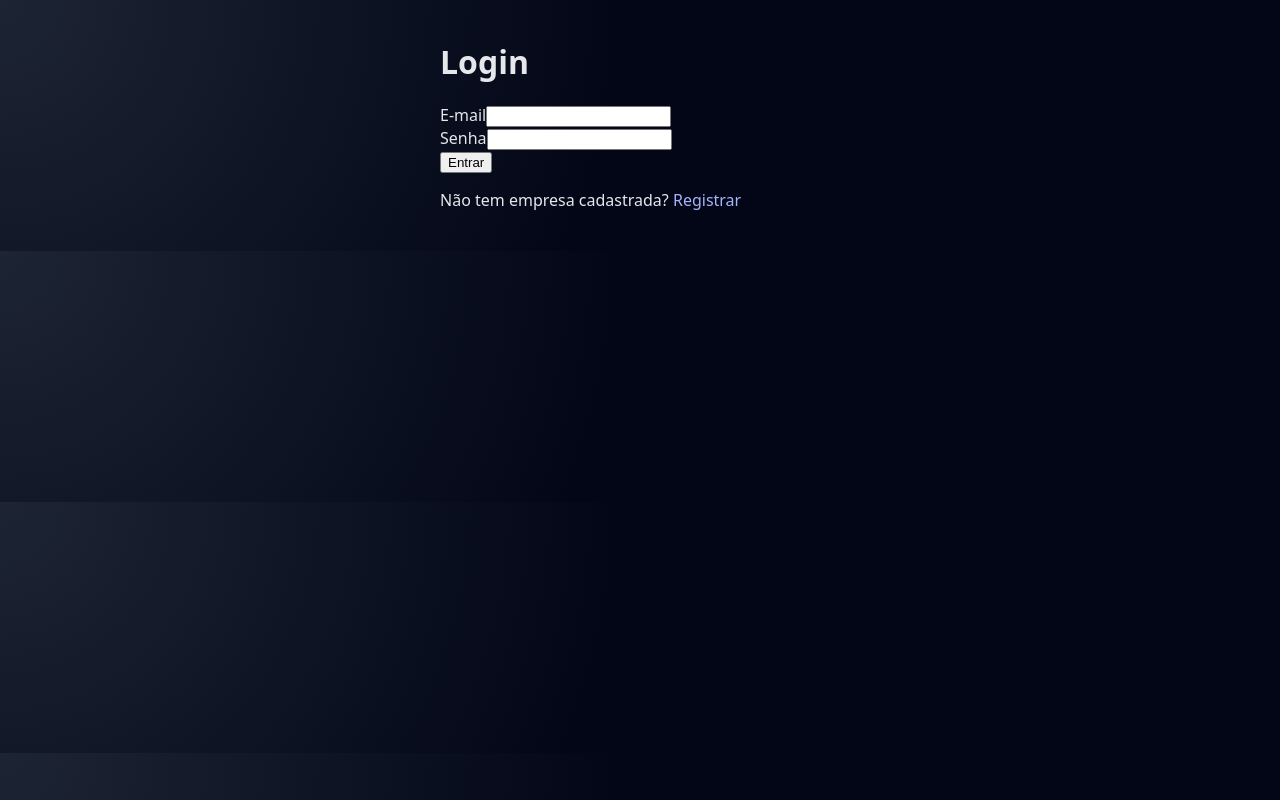
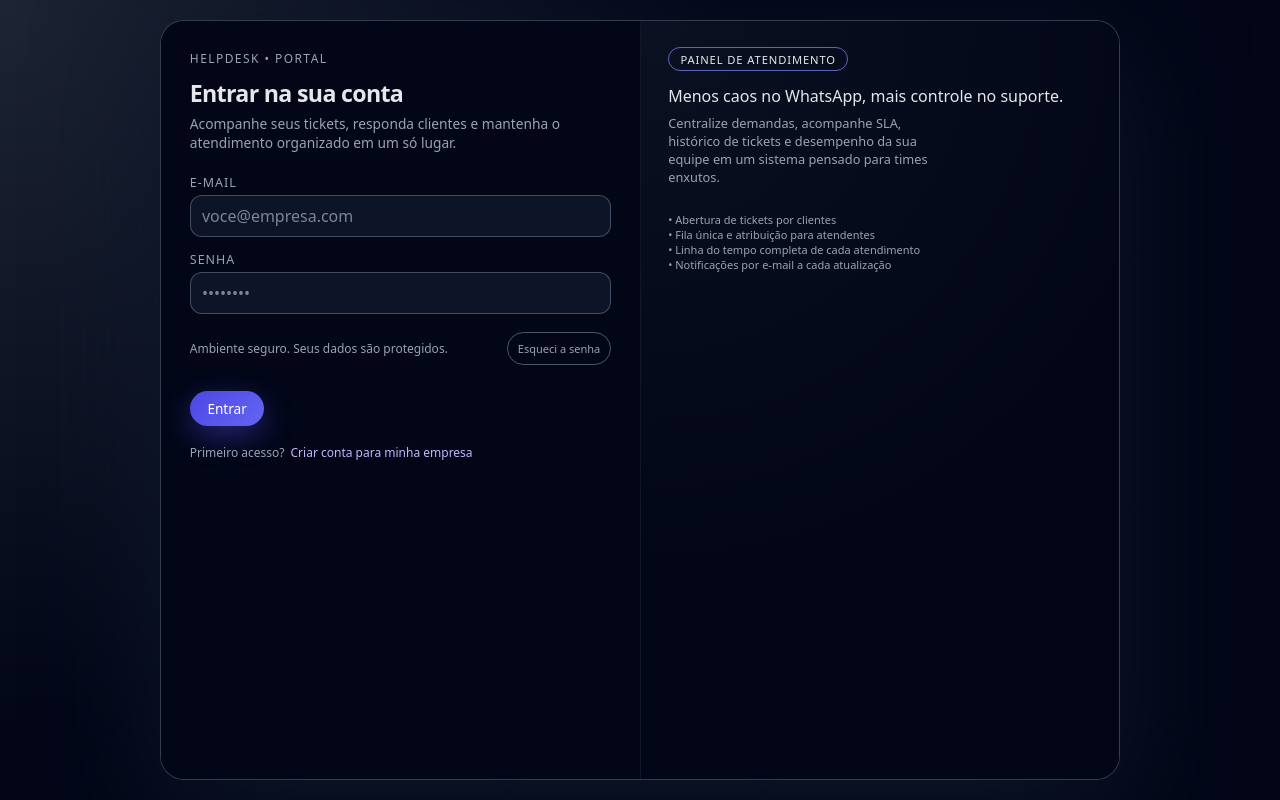
Before and after one commit to intalkconnect/hs_dk_f, a React app: page /login in a window 1280 px wide. Built offline with nearby package versions, Linux system fonts and the light colour scheme.

Commit message:
Update LoginPage.js

```diff
--- a/src/pages/LoginPage.js
+++ b/src/pages/LoginPage.js
@@ -1,59 +1,200 @@
 import React, { useState } from "react";
-import { useNavigate, Link } from "react-router-dom";
+import { useNavigate, Link, useLocation } from "react-router-dom";
 import { apiFetch } from "../api/client";
 import { useAuth } from "../context/AuthContext";
 
 export default function LoginPage() {
-  const [email, setEmail] = useState("");
-  const [password, setPassword] = useState("");
+  const { setUserAndToken } = useAuth();
+  const navigate = useNavigate();
+  const location = useLocation();
+  const [form, setForm] = useState({ email: "", password: "" });
+  const [loading, setLoading] = useState(false);
   const [error, setError] = useState("");
-  const { login } = useAuth();
-  const navigate = useNavigate();
+
+  const fromRegister =
+    location.state && location.state.from === "register-company";
+
+  const handleChange = (field) => (e) =>
+    setForm((f) => ({ ...f, [field]: e.target.value }));
 
   const handleSubmit = async (e) => {
     e.preventDefault();
     setError("");
+    setLoading(true);
     try {
       const data = await apiFetch("/auth/login", {
         method: "POST",
-        body: JSON.stringify({ email, password })
+        body: JSON.stringify(form)
       });
-      login(data.token, data.user);
-      if (data.user.role === "client") navigate("/client");
-      else navigate("/agent");
+
+      setUserAndToken(data.user, data.token);
+
+      if (data.user.role === "client") {
+        navigate("/client");
+      } else {
+        navigate("/agent");
+      }
     } catch (err) {
-      setError(err.error || "Erro ao fazer login");
+      setError(err.error || "Erro ao entrar. Verifique suas credenciais.");
+    } finally {
+      setLoading(false);
     }
   };
 
   return (
-    <div style={{ maxWidth: 400, margin: "40px auto" }}>
-      <h1>Login</h1>
-      <form onSubmit={handleSubmit}>
-        <div>
+    <div className="auth-page">
+      <div className="auth-card">
+        {/* LADO ESQUERDO: LOGIN */}
+        <div className="auth-card-main">
+          <div className="auth-card-main-header">
+            <div
+              style={{
+                fontSize: 12,
+                textTransform: "uppercase",
+                letterSpacing: "0.12em",
+                color: "#9ca3af",
+                marginBottom: 10
+              }}
+            >
+              Helpdesk • Portal
+            </div>
+            <div className="auth-card-main-title">Entrar na sua conta</div>
+            <div className="auth-card-main-subtitle">
+              Acompanhe seus tickets, responda clientes e mantenha o atendimento
+              organizado em um só lugar.
+            </div>
+          </div>
+
+          {fromRegister && (
+            <div
+              style={{
+                marginBottom: 12,
+                padding: "0.5rem 0.7rem",
+                borderRadius: 10,
+                border: "1px solid rgba(34,197,94,0.4)",
+                background: "rgba(22,163,74,0.08)",
+                fontSize: 12,
+                color: "#bbf7d0"
+              }}
+            >
+              Empresa criada com sucesso. Faça login com o usuário administrador
+              que você acabou de cadastrar.
+            </div>
+          )}
+
+          {error && (
+            <div
+              style={{
+                marginBottom: 12,
+                padding: "0.5rem 0.7rem",
+                borderRadius: 10,
+                border: "1px solid rgba(248,113,113,0.5)",
+                background: "rgba(127,29,29,0.4)",
+                fontSize: 12,
+                color: "#fee2e2"
+              }}
+            >
+              {error}
+            </div>
+          )}
+
+          <form onSubmit={handleSubmit} className="form-grid">
+            <div className="form-group">
               <label>E-mail</label>
               <input
-            value={email}
-            onChange={(e) => setEmail(e.target.value)}
                 type="email"
+                value={form.email}
+                onChange={handleChange("email")}
+                placeholder="voce@empresa.com"
+                autoComplete="email"
                 required
               />
             </div>
-        <div>
+
+            <div className="form-group">
               <label>Senha</label>
               <input
-            value={password}
-            onChange={(e) => setPassword(e.target.value)}
                 type="password"
+                value={form.password}
+                onChange={handleChange("password")}
+                placeholder="••••••••"
+                autoComplete="current-password"
                 required
               />
             </div>
-        {error && <p style={{ color: "red" }}>{error}</p>}
-        <button type="submit">Entrar</button>
+
+            <div
+              style={{
+                display: "flex",
+                justifyContent: "space-between",
+                alignItems: "center",
+                marginTop: 4
+              }}
+            >
+              <span style={{ fontSize: 12, color: "#9ca3af" }}>
+                Ambiente seguro. Seus dados são protegidos.
+              </span>
+              <button
+                type="button"
+                className="btn btn-ghost"
+                style={{ paddingInline: 10, fontSize: 11 }}
+              >
+                Esqueci a senha
+              </button>
+            </div>
+
+            <div className="form-actions">
+              <button
+                className="btn btn-primary"
+                type="submit"
+                disabled={loading}
+              >
+                {loading ? "Entrando..." : "Entrar"}
+              </button>
+            </div>
           </form>
-      <p>
-        Não tem empresa cadastrada? <Link to="/register-company">Registrar</Link>
-      </p>
+
+          <div
+            style={{
+              marginTop: 18,
+              fontSize: 12,
+              color: "#9ca3af",
+              display: "flex",
+              gap: 6
+            }}
+          >
+            <span>Primeiro acesso?</span>
+            <Link
+              to="/register-company"
+              style={{ color: "#c4b5fd", fontWeight: 500 }}
+            >
+              Criar conta para minha empresa
+            </Link>
+          </div>
+        </div>
+
+        {/* LADO DIREITO: COPY / VALOR */}
+        <div className="auth-card-side">
+          <div className="auth-chip">Painel de atendimento</div>
+          <div className="auth-side-title">
+            Menos caos no WhatsApp, mais controle no suporte.
+          </div>
+          <div className="auth-side-text">
+            Centralize demandas, acompanhe SLA, histórico de tickets e
+            desempenho da sua equipe em um sistema pensado para times enxutos.
+          </div>
+
+          <div style={{ marginTop: 26, fontSize: 11, color: "#9ca3af" }}>
+            • Abertura de tickets por clientes{" "}
+            <br />
+            • Fila única e atribuição para atendentes
+            <br />
+            • Linha do tempo completa de cada atendimento
+            <br />
+            • Notificações por e-mail a cada atualização
+          </div>
+        </div>
+      </div>
     </div>
   );
 }
```
Lines whose indentation alone changed are shown as unchanged.
